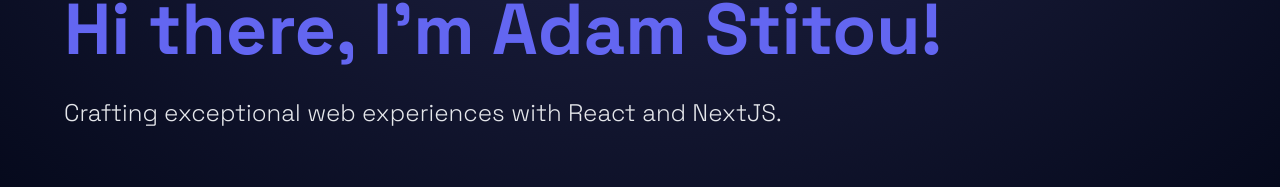
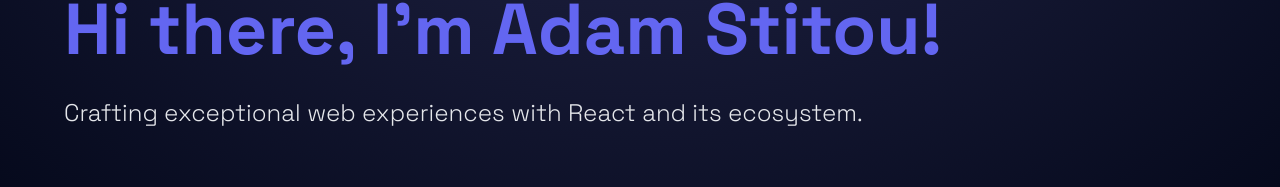
Before and after one commit to adamst27/My-portfolio, a React (Vite) app: page / in a window 1280 px wide. Shown: the part 119-306 px from the top of the page. Built offline with nearby package versions, Linux system fonts and the light colour scheme.

Commit message:
nextjs is slop

```diff
--- a/src/components/sections/Hero.tsx
+++ b/src/components/sections/Hero.tsx
@@ -53,7 +53,7 @@
           className="text-lg md:text-xl lg:text-2xl font-light"
           variants={itemVariants}
         >
-          Crafting exceptional web experiences with React and NextJS.
+          Crafting exceptional web experiences with React and its ecosystem.
         </motion.p>
       </motion.div>
 
```
